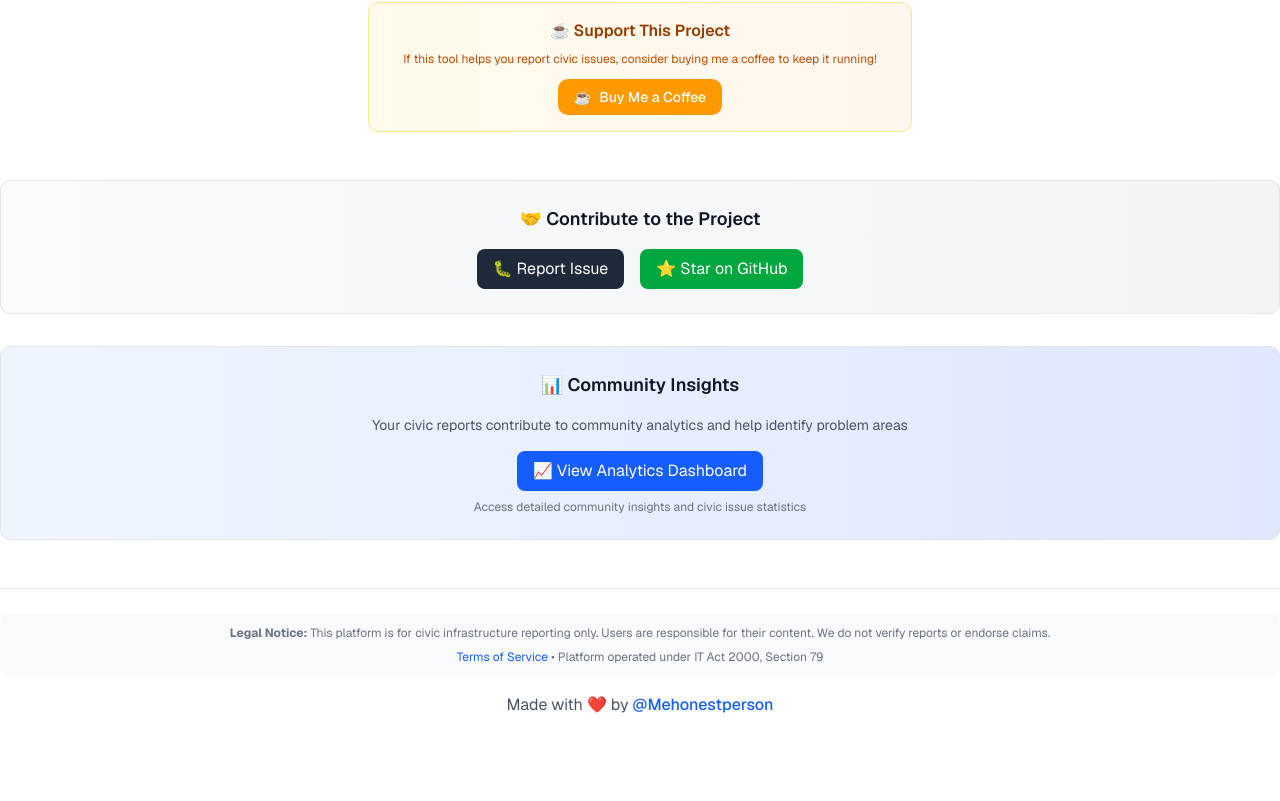
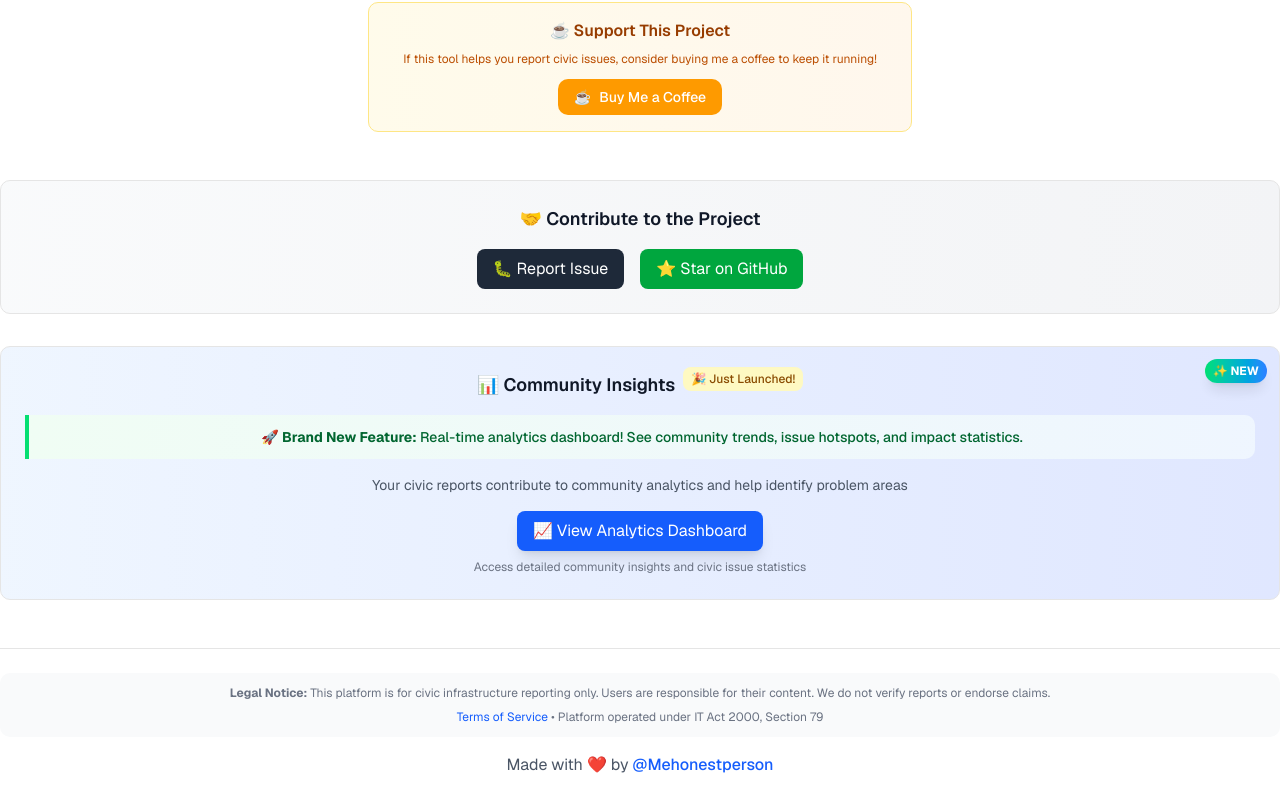
Before and after one commit to theabhishekar/reportcard.fun, a Next.js app: page / in a window 1280 px wide. Shown: the part 1798-2599 px from the top of the page. Before the commit the page ends 2539 px from the top, so only its background shows below. Built offline with nearby package versions, Linux system fonts and the light colour scheme.

Commit message:
Add flashy new feature banners to main homepage

```diff
--- a/app/page.tsx
+++ b/app/page.tsx
@@ -644,17 +644,37 @@ export default function HomePage() {
       </div>
 
       {/* Community Insights Preview */}
-      <div className="mt-8 p-6 bg-gradient-to-r from-blue-50 to-indigo-100 rounded-lg border">
-        <h3 className="text-lg font-semibold text-gray-900 mb-4 text-center">
-          📊 Community Insights
-        </h3>
+      <div className="mt-8 p-6 bg-gradient-to-r from-blue-50 to-indigo-100 rounded-lg border relative overflow-hidden">
+        {/* New Feature Badge */}
+        <div className="absolute top-3 right-3 z-10">
+          <div className="bg-gradient-to-r from-green-400 to-blue-500 text-white px-2 py-1 rounded-full text-xs font-bold shadow-lg animate-pulse">
+            ✨ NEW
+          </div>
+        </div>
+
+        <div className="flex items-center justify-center gap-2 mb-4">
+          <h3 className="text-lg font-semibold text-gray-900 text-center">
+            📊 Community Insights
+          </h3>
+          <div className="bg-yellow-100 text-yellow-800 px-2 py-1 rounded-md text-xs font-medium animate-bounce">
+            🎉 Just Launched!
+          </div>
+        </div>
+
+        <div className="bg-gradient-to-r from-green-50 to-blue-50 border-l-4 border-green-400 p-3 mb-4 rounded-r-lg">
+          <p className="text-sm text-green-800 font-medium text-center">
+            🚀 <strong>Brand New Feature:</strong> Real-time analytics dashboard!
+            See community trends, issue hotspots, and impact statistics.
+          </p>
+        </div>
+
         <p className="text-sm text-gray-600 mb-4 text-center">
           Your civic reports contribute to community analytics and help identify problem areas
         </p>
         <div className="text-center">
           <a
             href="/admin"
-            className="inline-flex items-center px-4 py-2 bg-blue-600 text-white rounded-md hover:bg-blue-700 transition-colors"
+            className="inline-flex items-center px-4 py-2 bg-blue-600 text-white rounded-md hover:bg-blue-700 transition-colors shadow-lg"
           >
             📈 View Analytics Dashboard
           </a>
```
